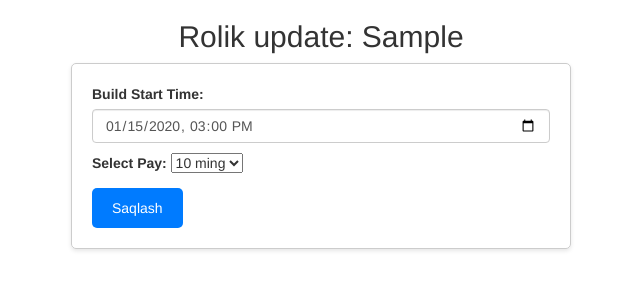
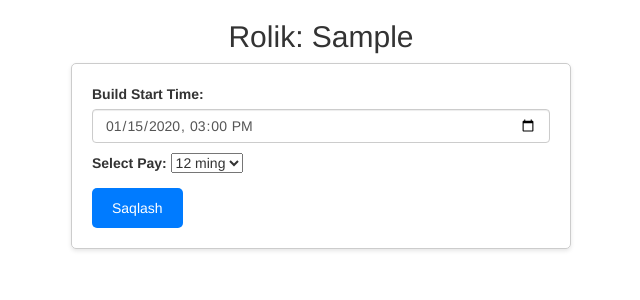
Before and after one commit to success-99/Rolik, a Django app: page /update-rolik/1 in a window 1280 px wide. Shown: the top 300 px of the page, without its empty margins (319-959 px from the left). Run offline with Django 4.2, Linux system fonts and the light colour scheme; a user stored in the database is signed in; tables that the repository leaves empty hold one stand-in row (values such as "Sample post"); some libraries are stand-ins or nearby versions.

Commit message:
charfield.

```diff
--- a/blogweb/forms.py
+++ b/blogweb/forms.py
@@ -13,9 +13,10 @@ class AddRollForm(forms.ModelForm):
 
 class UpdateInRollForm(forms.ModelForm):
     PAY_CHOICES = (
-        (10, '10 ming'),
+        (12, '12 ming'),
         (15, '15 ming'),
-        (20, '20 ming')
+        (20, '20 ming'),
+        (30, '30 ming')
     )
     roliktime = forms.DateTimeField(initial=timezone.now(),
         input_formats=['%Y-%m-%dT%H:%M'],
--- a/templates/cards.html
+++ b/templates/cards.html
@@ -22,10 +22,10 @@ body {
             <br>
             <div class="card {% if rolik.inrolik.first.status == 'started' %}bg-success{% elif rolik.inrolik.first.status == 'finished' %}bg-danger{% endif %}">
                 <div class="card-body">
-                    <h2 class="card-title"><a href="{% url 'update-roll' rolik.id  %}" style="text-decoration: none;color:yellow;">Nomeri {{ rolik.rolik_num }}</a></h2>
+                    <h1 class="card-title"><a href="{% url 'update-roll' rolik.id  %}" style="text-decoration: none;color:#000080;">Nomeri {{ rolik.rolik_num }}</a></h1>
 
-                    <h3 class="card-title">O'lchami {{ rolik.rolik_size }}</h3>
-                    <h3 class="card-1"> {{ rolik.inrolik.first.roliktime |date:"d.m.Y H:i" }}</h3>
+                    <h2 class="card-title">O'lchami {{ rolik.rolik_size }}</h2>
+                    <h2 class="card-1"> {{ rolik.inrolik.first.roliktime |date:"H:i" }}</h2>
                     <h3 class="card-1"> {{ rolik.inrolik.first.rolik_pay|floatformat:3 }} so'm</h3>
 
                 </div>
--- a/templates/roll_update.html
+++ b/templates/roll_update.html
@@ -39,7 +39,7 @@
     }
   </style>
 </head>
-<h2 style="text-align:center;">Rolik update: {{ rolik.rolik_num}}</h2>
+<h2 style="text-align:center;">Rolik: {{ rolik.rolik_num}}</h2>
 
 
 
```
